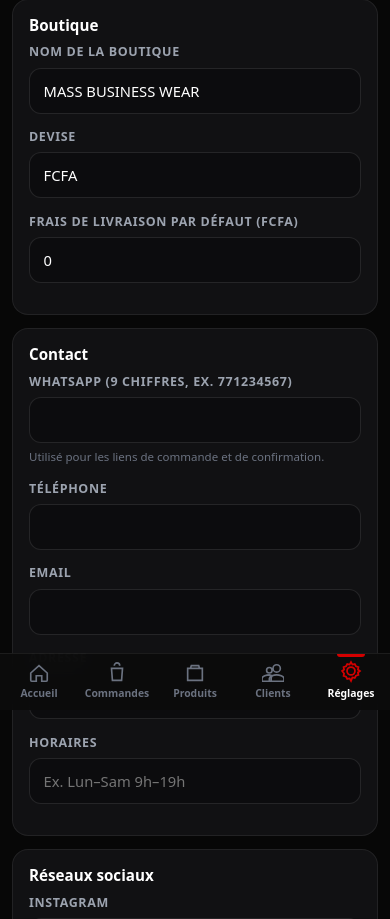
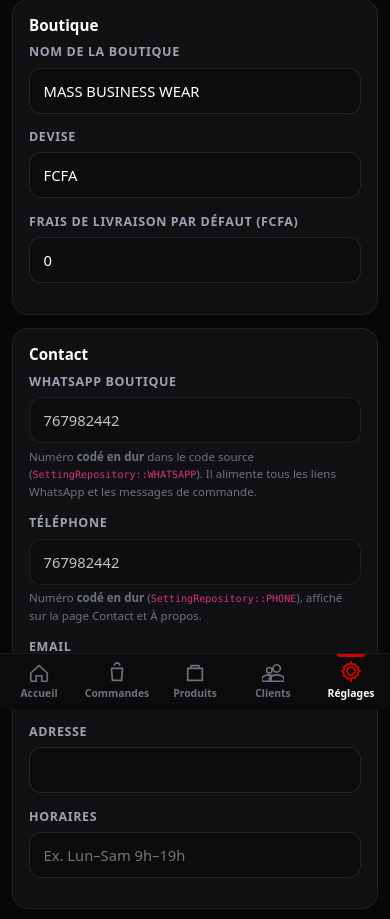
Before and after one commit to MoussaNeuer/Mass-Business-Wear, a PHP site: page /mass-business-wear/admin/settings in a window 390 px wide. Shown: the part 134-1053 px from the top of the page. Run offline with PHP 8.4, Linux system fonts and the light colour scheme; the visitor is signed in with stand-in values (Sample User, id 1); data comes from the database, SQL or seed files in the repository; data that the repository does not hold is empty; some libraries are stand-ins or nearby versions.

Commit message:
feat: numéros WhatsApp et téléphone codés en dur (767982442)
SettingRepository : constantes WHATSAPP et PHONE = 767982442, seules
sources de vérité. all() écrase les clés 'whatsapp' et 'phone' de la
table settings, donc tous les appels existants (boutique, contact,
à propos, fiche produit, checkout, message de commande) utilisent sans
exception le bon numéro, même si la table est vide ou erronée.

Réglages admin : les deux champs deviennent en lecture seule avec une
précision sur leur origine codée en dur, pour éviter une modification
silencieusement ignorée.

```diff
--- a/app/Repositories/SettingRepository.php
+++ b/app/Repositories/SettingRepository.php
@@ -9,6 +9,20 @@ use App\Helpers\Database;
 /** Paramètres boutique (table settings), cache statique par requête. */
 final class SettingRepository
 {
+    /**
+     * Contact codé en dur (volontairement hors table settings).
+     * Ces deux numéros sont la source unique de vérité : toutes les pages
+     * boutique, les liens WhatsApp et les messages de commande en dérivent.
+     */
+    public const WHATSAPP = '767982442';
+    public const PHONE = '767982442';
+
+    /** Clés surchargées par les constantes ci-dessus (lecture seule). */
+    private const HARDCODED = [
+        'whatsapp' => self::WHATSAPP,
+        'phone' => self::PHONE,
+    ];
+
     /** @var array<string,string|null>|null */
     private static ?array $cache = null;
 
@@ -21,6 +35,10 @@ final class SettingRepository
             } catch (\Throwable) {
                 self::$cache = [];
             }
+            // Les numéros sont codés en dur : on écrase la valeur table.
+            foreach (self::HARDCODED as $key => $value) {
+                self::$cache[$key] = $value;
+            }
         }
         return self::$cache;
     }
@@ -32,9 +50,16 @@ final class SettingRepository
         return ($val === null || $val === '') ? $default : (string) $val;
     }
 
+    /** Numéro WhatsApp boutique, 9 chiffres sans indicatif (ex. 767982442). */
     public static function whatsapp(): string
     {
-        return preg_replace('/\D+/', '', self::get('whatsapp')) ?: '';
+        return self::WHATSAPP;
+    }
+
+    /** Numéro de téléphone boutique, 9 chiffres sans indicatif. */
+    public static function phone(): string
+    {
+        return self::PHONE;
     }
 
     public static function currency(): string
--- a/app/Views/admin/settings/index.php
+++ b/app/Views/admin/settings/index.php
@@ -33,13 +33,19 @@ use App\Helpers\Url;
 <form method="post" action="<?= Url::admin('settings') ?>" class="admin-card">
   <div class="admin-card__head"><h2 class="admin-card__title">Contact</h2></div>
   <div class="admin-field">
-    <label for="s-wa">WhatsApp (9 chiffres, ex. 771234567)</label>
-    <input id="s-wa" name="whatsapp" maxlength="20" value="<?= Security::e((string) ($settings['whatsapp'] ?? '')) ?>" inputmode="tel">
-    <small>Utilisé pour les liens de commande et de confirmation.</small>
+    <label for="s-wa">WhatsApp boutique</label>
+    <input id="s-wa" value="<?= Security::e(\App\Repositories\SettingRepository::WHATSAPP) ?>"
+           inputmode="tel" readonly style="opacity:.75">
+    <small>Numéro <strong>codé en dur</strong> dans le code source
+      (<code>SettingRepository::WHATSAPP</code>). Il alimente tous les liens
+      WhatsApp et les messages de commande.</small>
   </div>
   <div class="admin-field">
     <label for="s-phone">Téléphone</label>
-    <input id="s-phone" name="phone" maxlength="20" value="<?= Security::e((string) ($settings['phone'] ?? '')) ?>">
+    <input id="s-phone" value="<?= Security::e(\App\Repositories\SettingRepository::PHONE) ?>"
+           inputmode="tel" readonly style="opacity:.75">
+    <small>Numéro <strong>codé en dur</strong>
+      (<code>SettingRepository::PHONE</code>), affiché sur la page Contact et À propos.</small>
   </div>
   <div class="admin-field">
     <label for="s-email">Email</label>
```
